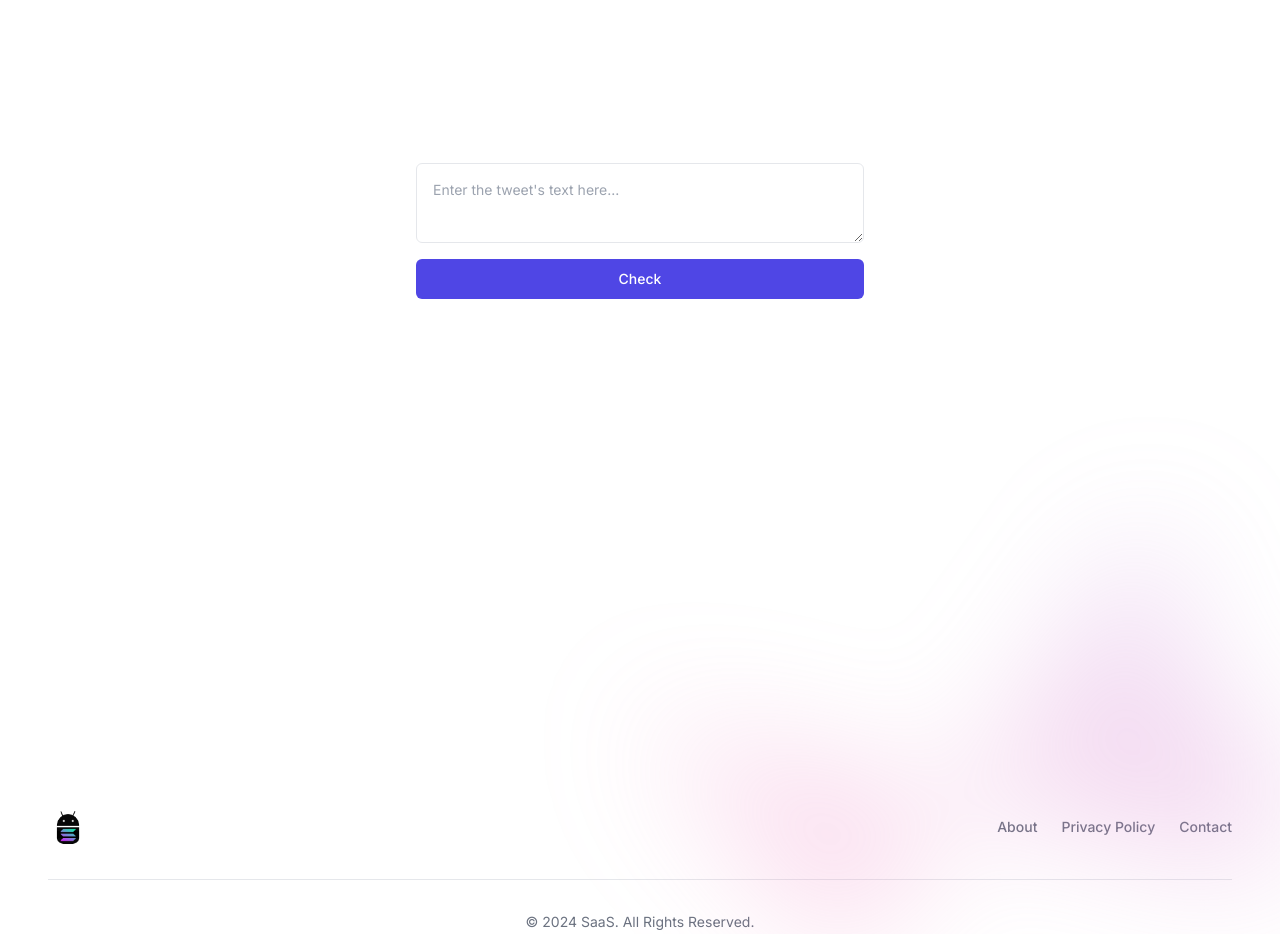
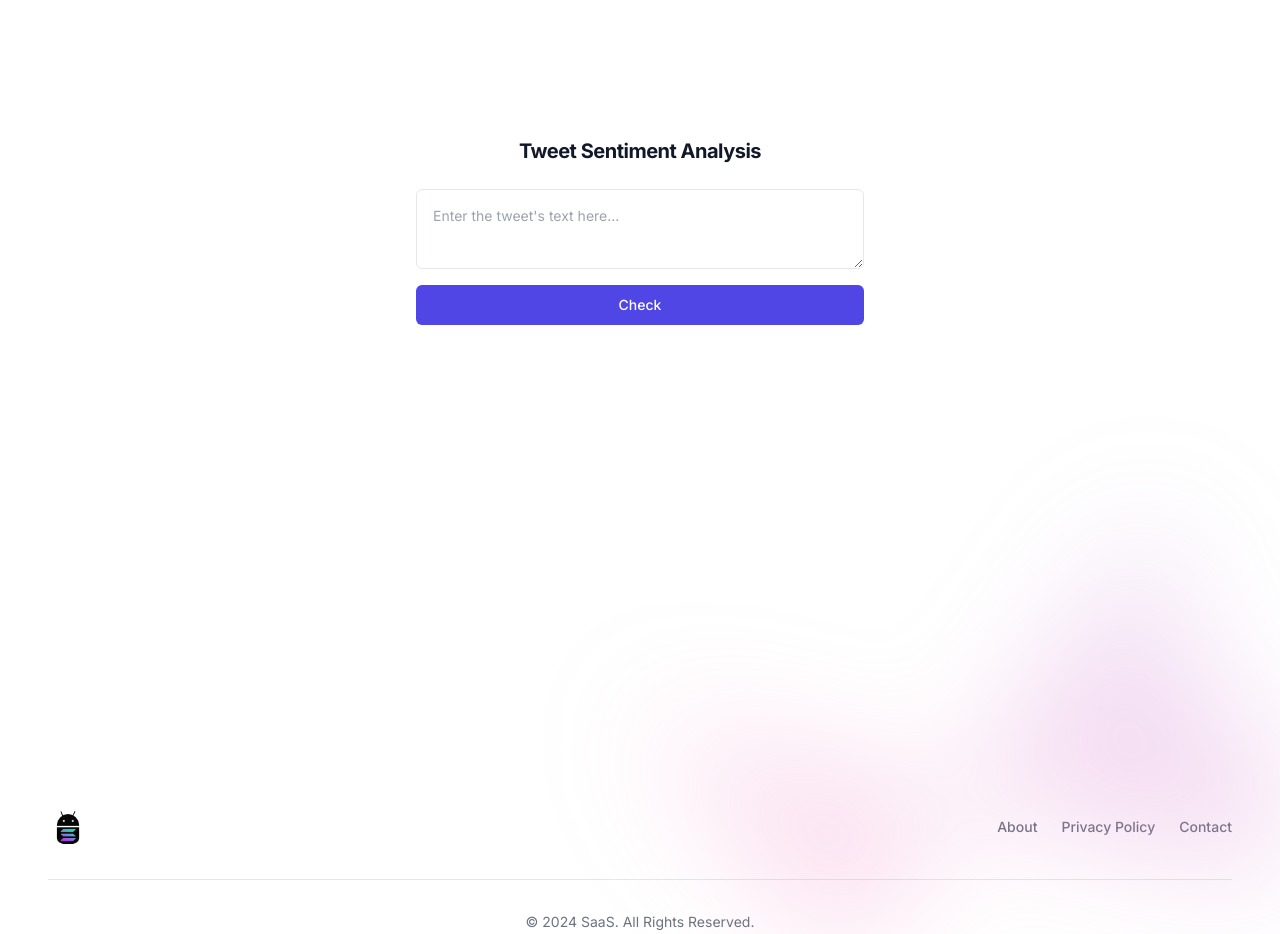
Before and after one commit to ThomasMms23/trading-bot, a Next.js app: page / in a window 1280 px wide. Shown: the part 1920-2854 px from the top of the page. Built offline with nearby package versions, Linux system fonts and the light colour scheme.

Commit message:
fix tweet-section

```diff
--- a/src/components/tweetSection.tsx
+++ b/src/components/tweetSection.tsx
@@ -35,11 +35,14 @@ const TwittSection = () => {
   return (
     <section className="flex flex-col items-center justify-center w-full h-screen bg-background">
       <div className="max-w-md w-full space-y-4">
+        <h3 className="text-4xl font-bold tracking-tight text-gray-900 sm:text-xl text-center mb-6">
+          Tweet Sentiment Analysis
+        </h3>
         <Textarea
           placeholder="Enter the tweet's text here..."
           value={tweetText}
           onChange={handleTextareaChange}
-          className="p-4 rounded-md border border-input bg-background text-foreground focus:outline-none focus:ring-1 focus:ring-primary"
+          className="p-4 rounded-md border border-input bg-background text-black focus:outline-none focus:ring-1 focus:ring-primary"
         />
         <Button
           onClick={handleSubmit}
```
